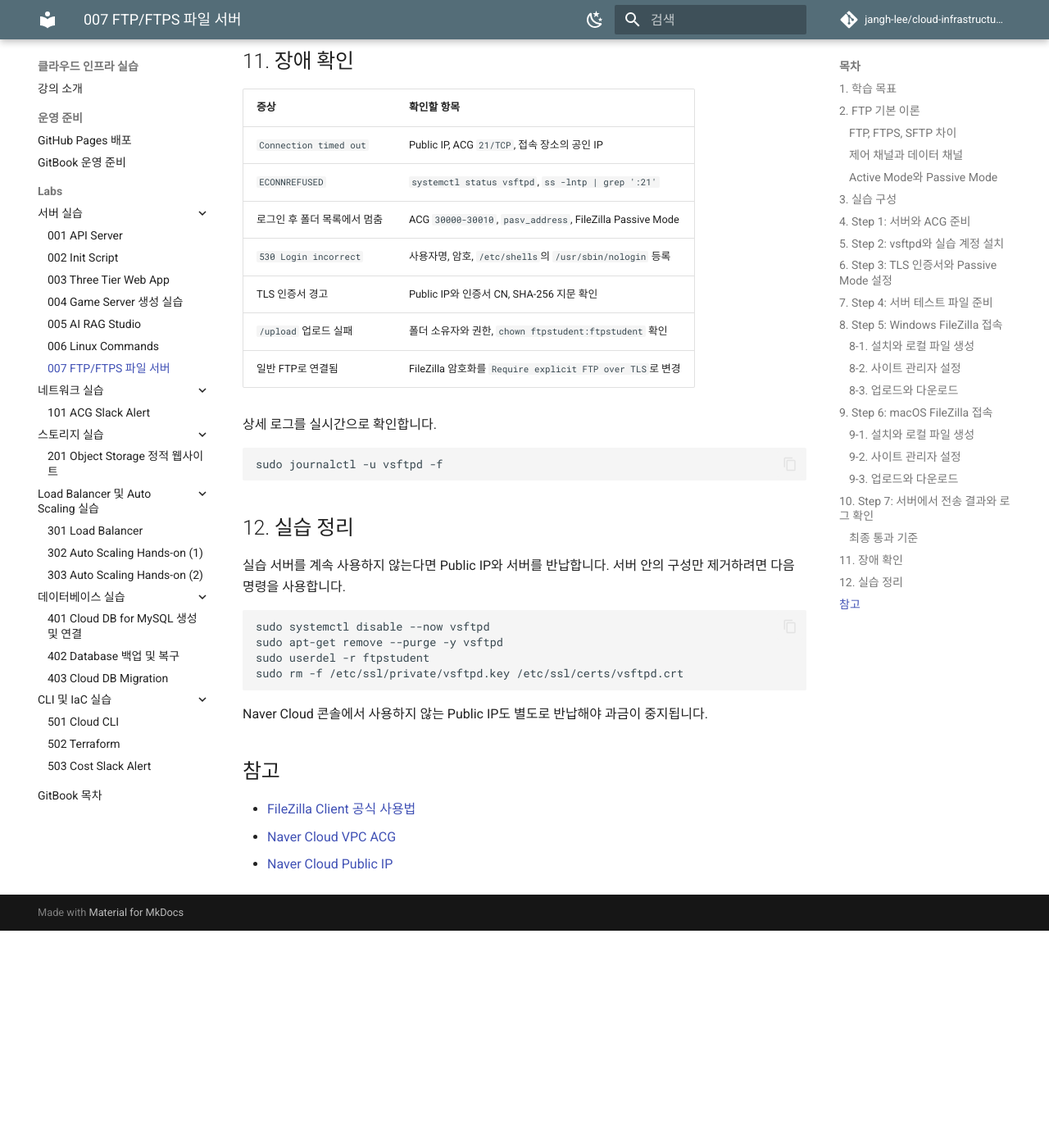
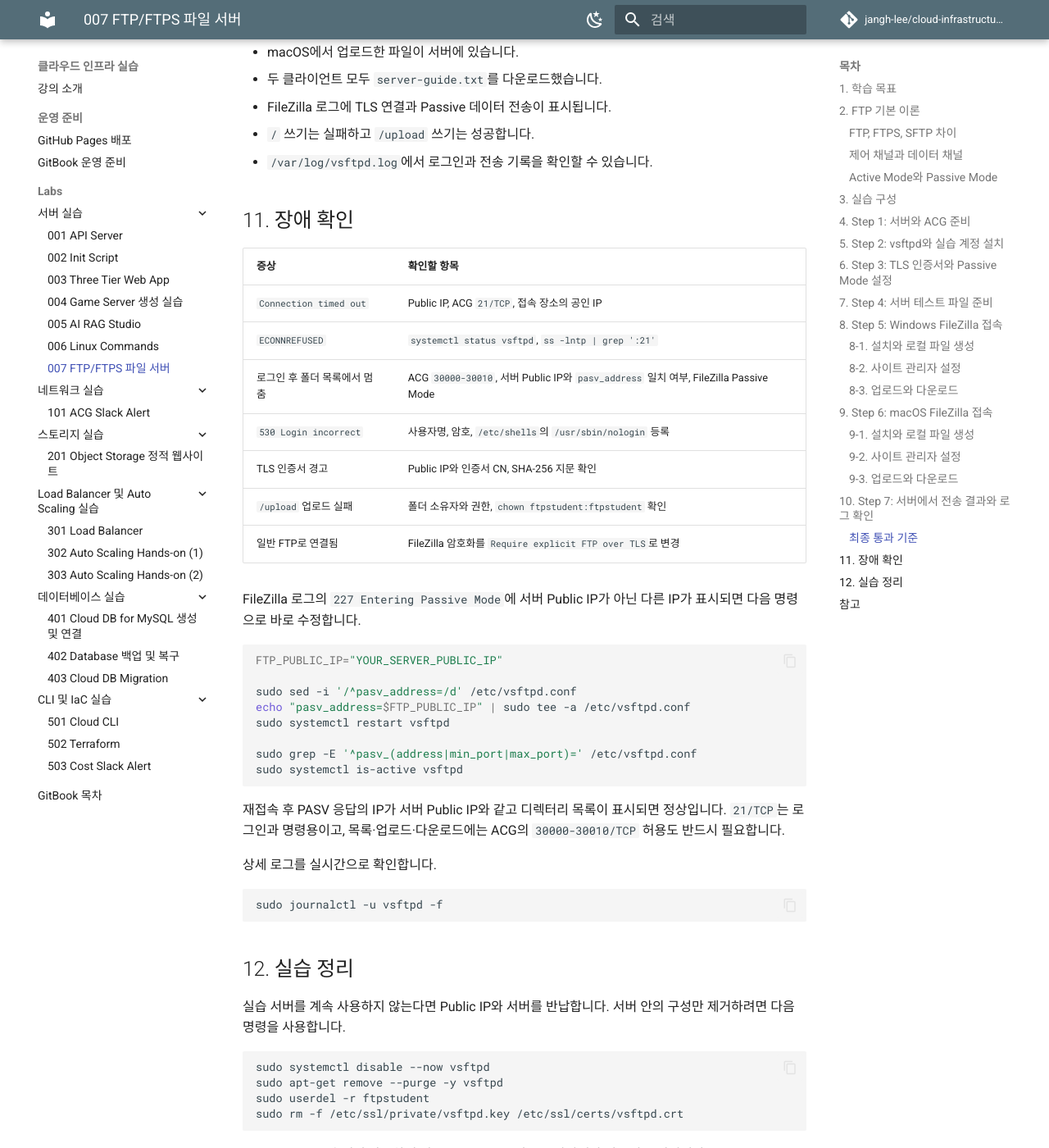
Before and after one commit to jangh-lee/cloud-infrastructure-lecture-example, an MkDocs documentation site: the page built from gitbook/labs/007-file-server.md, in a window 1280 px wide and 1400 px high, scrolled down 8404 px. Shown: the whole window at 82% size. Built offline with MkDocs 1.6.1 and Material for MkDocs 9.7.7, drawn with Linux system fonts in a browser that asks for light colours; comment, search, counter and statistics services are not loaded; before the commit the page ends 9539 px from its top, so only the background shows below that; some of the changed text lies outside the part shown.

Commit message:
Clarify FTPS passive IP configuration

````diff
--- a/gitbook/labs/007-file-server.md
+++ b/gitbook/labs/007-file-server.md
@@ -129,6 +129,9 @@
 
 아래 첫 줄에 서버의 실제 Public IP를 입력합니다. `pasv_address`가 잘못되면 로그인 후 디렉터리 목록 조회에서 연결이 멈춥니다.
 
+!!! warning "서버에서 조회한 외부 IP를 넣지 않습니다"
+    `FTP_PUBLIC_IP`에는 Naver Cloud 콘솔의 **Server > Public IP**에서 해당 서버에 할당된 주소를 입력합니다. 서버에서 `curl ifconfig.me`로 확인한 외부 통신 IP는 NAT 구성에 따라 할당 Public IP와 다를 수 있으므로 `pasv_address`로 사용하지 않습니다.
+
 ```bash
 FTP_PUBLIC_IP="YOUR_SERVER_PUBLIC_IP"
 
@@ -184,6 +187,7 @@
 ```bash
 sudo systemctl is-active vsftpd
 sudo ss -lntp | grep ':21'
+sudo grep -E '^pasv_(address|min_port|max_port)=' /etc/vsftpd.conf
 sudo openssl x509 -in /etc/ssl/certs/vsftpd.crt \
   -noout -subject -fingerprint -sha256
 ```
@@ -198,7 +202,7 @@
 
 UFW가 `inactive`라면 두 `allow` 명령은 생략할 수 있습니다.
 
-**확인 기준:** 서비스가 `active`이고 `0.0.0.0:21` 리슨과 인증서 SHA-256 지문이 출력되어야 합니다.
+**확인 기준:** 서비스가 `active`이고 `0.0.0.0:21` 리슨과 인증서 SHA-256 지문이 출력되어야 합니다. `pasv_address`는 Naver Cloud 콘솔에 표시된 서버 Public IP와 정확히 같아야 합니다.
 
 ## 7. Step 4: 서버 테스트 파일 준비
 
@@ -323,11 +327,26 @@
 | --- | --- |
 | `Connection timed out` | Public IP, ACG `21/TCP`, 접속 장소의 공인 IP |
 | `ECONNREFUSED` | `systemctl status vsftpd`, `ss -lntp | grep ':21'` |
-| 로그인 후 폴더 목록에서 멈춤 | ACG `30000-30010`, `pasv_address`, FileZilla Passive Mode |
+| 로그인 후 폴더 목록에서 멈춤 | ACG `30000-30010`, 서버 Public IP와 `pasv_address` 일치 여부, FileZilla Passive Mode |
 | `530 Login incorrect` | 사용자명, 암호, `/etc/shells`의 `/usr/sbin/nologin` 등록 |
 | TLS 인증서 경고 | Public IP와 인증서 CN, SHA-256 지문 확인 |
 | `/upload` 업로드 실패 | 폴더 소유자와 권한, `chown ftpstudent:ftpstudent` 확인 |
 | 일반 FTP로 연결됨 | FileZilla 암호화를 `Require explicit FTP over TLS`로 변경 |
+
+FileZilla 로그의 `227 Entering Passive Mode`에 서버 Public IP가 아닌 다른 IP가 표시되면 다음 명령으로 바로 수정합니다.
+
+```bash
+FTP_PUBLIC_IP="YOUR_SERVER_PUBLIC_IP"
+
+sudo sed -i '/^pasv_address=/d' /etc/vsftpd.conf
+echo "pasv_address=$FTP_PUBLIC_IP" | sudo tee -a /etc/vsftpd.conf
+sudo systemctl restart vsftpd
+
+sudo grep -E '^pasv_(address|min_port|max_port)=' /etc/vsftpd.conf
+sudo systemctl is-active vsftpd
+```
+
+재접속 후 PASV 응답의 IP가 서버 Public IP와 같고 디렉터리 목록이 표시되면 정상입니다. `21/TCP`는 로그인과 명령용이고, 목록·업로드·다운로드에는 ACG의 `30000-30010/TCP` 허용도 반드시 필요합니다.
 
 상세 로그를 실시간으로 확인합니다.
 
````
Also changed, not shown: 007-file server/README.md (+20 -2 lines).
